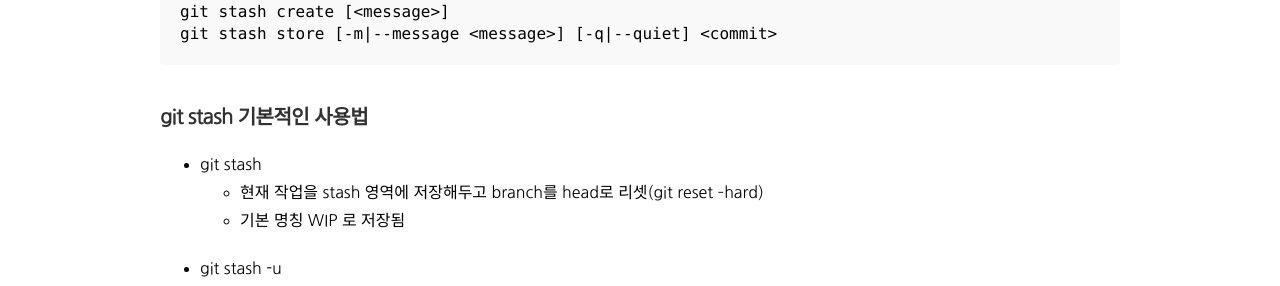
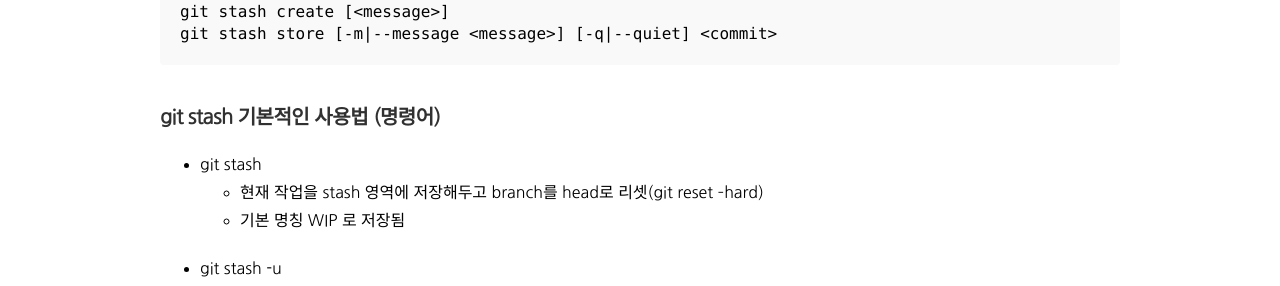
Before and after one commit to jmlim/jmlim.github.com, a Jekyll site: the page built from _posts/git/2020-01-30-use-git-stash.md, in a window 1280 px wide and 900 px high, scrolled down 570 px. Shown: the part 153-439 px from the top of the window. Built offline with Jekyll 4.4.1, drawn with Linux system fonts in a browser that asks for light colours; nearby versions of some CDN libraries; comment, search, counter and statistics services are not loaded.

Commit message:
git stash 관련 내용 포스팅 수정

```diff
--- a/_posts/git/2020-01-30-use-git-stash.md
+++ b/_posts/git/2020-01-30-use-git-stash.md
@@ -28,7 +28,7 @@
 git stash store [-m|--message <message>] [-q|--quiet] <commit>
 ~~~
 
-## git stash 기본적인 사용법
+## git stash 기본적인 사용법 (명령어)
  - git stash
     - 현재 작업을 stash 영역에 저장해두고 branch를 head로 리셋(git reset --hard)
     - 기본 명칭 WIP 로 저장됨
@@ -61,21 +61,21 @@
 ###  1. 프로젝트 오른쪽 클릭 후 git -> Repository -> Stash Changes
  > 또는 Find Action (shift 2번 클릭 후 상단바 선택) 후 Stash Changes 입력
 
- <img src="{{ site.baseurl }}/public/post/gitimg/git-stash1.png" width="800px" height="400px"/>
+ <img src="{{ site.baseurl }}/public/post/gitimg/git-stash1.png" width="800px" height="500px"/>
 
 ### 2. 작업명 작성 후 Create Stash 클릭
 
-<img src="{{ site.baseurl }}/public/post/gitimg/git-stash2.png" width="800px" height="400px"/>
+<img src="{{ site.baseurl }}/public/post/gitimg/git-stash2.png" width="800px" height="500px"/>
 
 ### stash 가져오기
 ###  1. 프로젝트 오른쪽 클릭 후 git -> Repository -> UnStash Changes
  > 또는 Find Action (shift 2번 클릭 후 상단바 선택) 후 Unstash Changes 입력
 
-<img src="{{ site.baseurl }}/public/post/gitimg/git-stash3.png" width="800px" height="400px"/>
+<img src="{{ site.baseurl }}/public/post/gitimg/git-stash3.png" width="800px" height="500px"/>
 
 ### 2. 목록에서 가져올 stash 선택 후 Apply Stash 클
 
-<img src="{{ site.baseurl }}/public/post/gitimg/git-stash4.png" width="800px" height="400px"/>
+<img src="{{ site.baseurl }}/public/post/gitimg/git-stash4.png" width="800px" height="500px"/>
 
 ## 참고자료
  - https://gmlwjd9405.github.io/2018/05/18/git-stash.html
```
